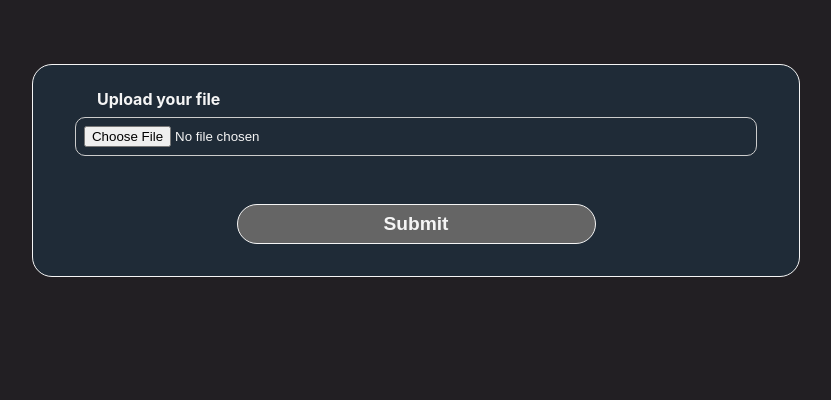
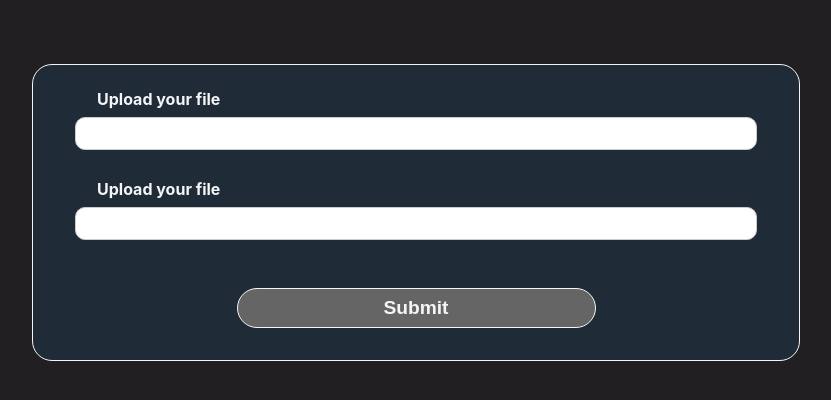
Before and after one commit to pinkjagnie/form-to-storj-practice, a React (Create React App) app in the folder client/: page / in a window 1280 px wide. Shown: the top 400 px of the page, without its empty margins (224-1055 px from the left). Built offline with nearby package versions, Linux system fonts and the light colour scheme.

Commit message:
Connected front to server - with simplified form

```diff
--- a/client/src/components/Form.js
+++ b/client/src/components/Form.js
@@ -15,6 +15,17 @@ const Form = () => {
     };
 
     // TO DO: fetch
+    fetch("http://127.0.0.1:4567/upload", {
+      method: "POST",
+      mode: 'no-cors',
+      body: JSON.stringify({
+        filename: enteredName,
+        data: enteredFile
+      }),
+      headers: {
+        "Content-Type": "application/json",
+      },
+    });
 
     console.log(enteredFile)
     console.log(enteredName)
@@ -28,11 +39,25 @@ const Form = () => {
       <div>
         <form className={styles.form} onSubmit={formSubmitHandler}>
 
-          <div className={styles.control}>
+          {/* <div className={styles.control}>
             <label htmlFor="file">Upload your file</label>
             <input type="file" id="file" required onChange={event => {
                 setEnteredFile(event.target.files[0]);
                 setEnteredName(event.target.files[0].name)
+              }} />
+          </div> */}
+
+          <div className={styles.control}>
+            <label htmlFor="name">Upload your file</label>
+            <input type="text" id="name" required onChange={event => {
+                setEnteredFile(event.target.value)
+              }} />
+          </div>
+
+          <div className={styles.control}>
+            <label htmlFor="file">Upload your file</label>
+            <input type="text" id="file" required onChange={event => {
+                setEnteredName(event.target.value)
               }} />
           </div>
 
```
Also changed, not shown: 2 other files (tests, documents, lock files or other folders).
